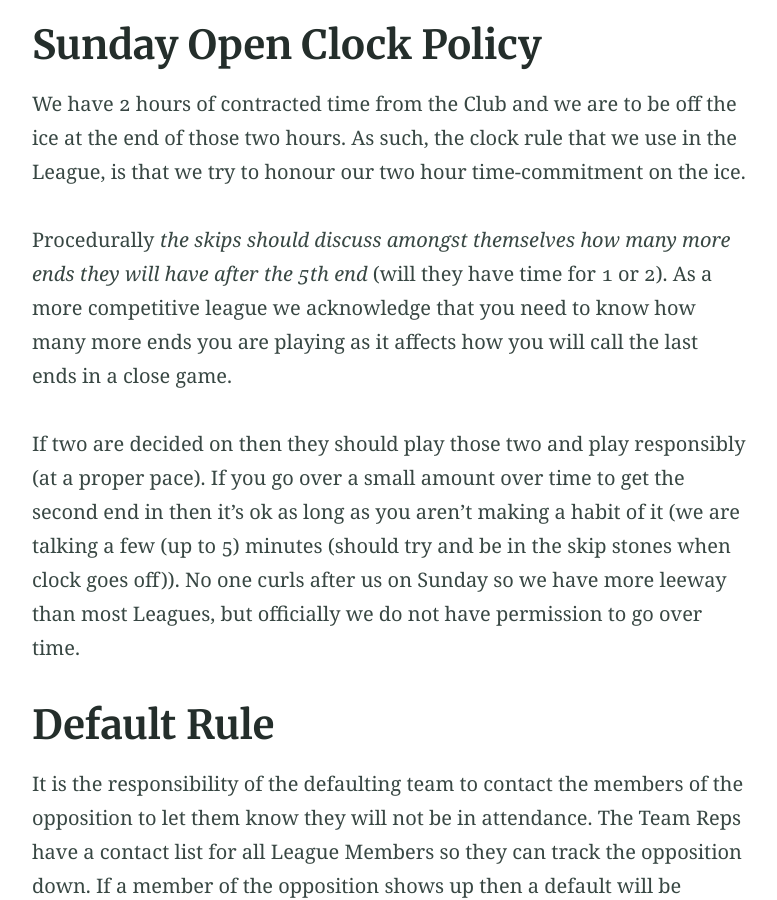
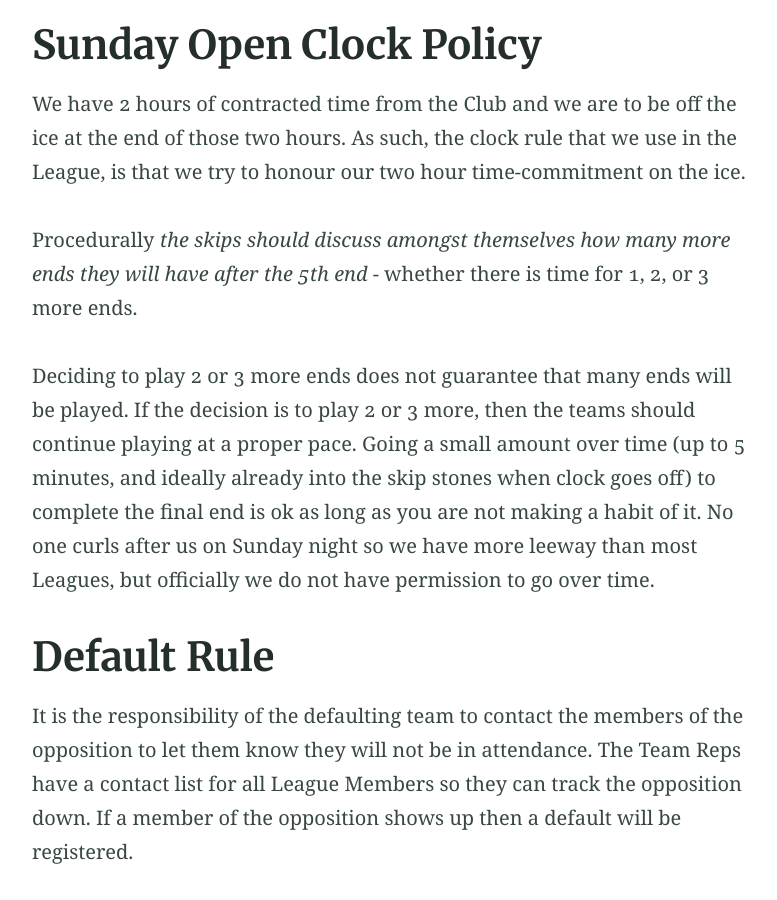
Before and after one commit to adsgray/testsite, a Jekyll site: the page built from leagueinfo.md, in a window 1280 px wide and 900 px high, scrolled down 1733 px. Shown: the whole window, without its empty margins (251-1028 px from the left). Built offline with Jekyll 4.4.1, drawn with Linux system fonts in a browser that asks for light colours.

Commit message:
Update leagueinfo.md

```diff
--- a/leagueinfo.md
+++ b/leagueinfo.md
@@ -35,9 +35,9 @@ The Sunday Open uses a single elimination tournament format; however, all teams
 # Sunday Open Clock Policy
 We have 2 hours of contracted time from the Club and we are to be off the ice at the end of those two hours.  As such, the clock rule that we use in the League, is that we try to honour our two hour time-commitment on the ice.
 
-Procedurally *the skips should discuss amongst themselves how many more ends they will have after the 5th end* (will they have time for 1 or 2). As a more competitive league we acknowledge that you need to know how many more ends you are playing as it affects how you will call the last ends in a close game.
+Procedurally *the skips should discuss amongst themselves how many more ends they will have after the 5th end* - whether there is time for 1, 2, or 3 more ends.
 
-If two are decided on then they should play those two and play responsibly (at a proper pace). If you go over a small amount over time to get the second end in then it's ok as long as you aren’t making a habit of it (we are talking a few (up to 5) minutes (should try and be in the skip stones when clock goes off)). No one curls after us on Sunday so we have more leeway than most Leagues, but officially we do not have permission to go over time.
+Deciding to play 2 or 3 more ends does not guarantee that many ends will be played. If the decision is to play 2 or 3 more, then the teams should continue playing at a proper pace. Going a small amount over time (up to 5 minutes, and ideally already into the skip stones when clock goes off) to complete the final end is ok as long as you are not making a habit of it. No one curls after us on Sunday night so we have more leeway than most Leagues, but officially we do not have permission to go over time.
 
 
 # Default Rule
```
